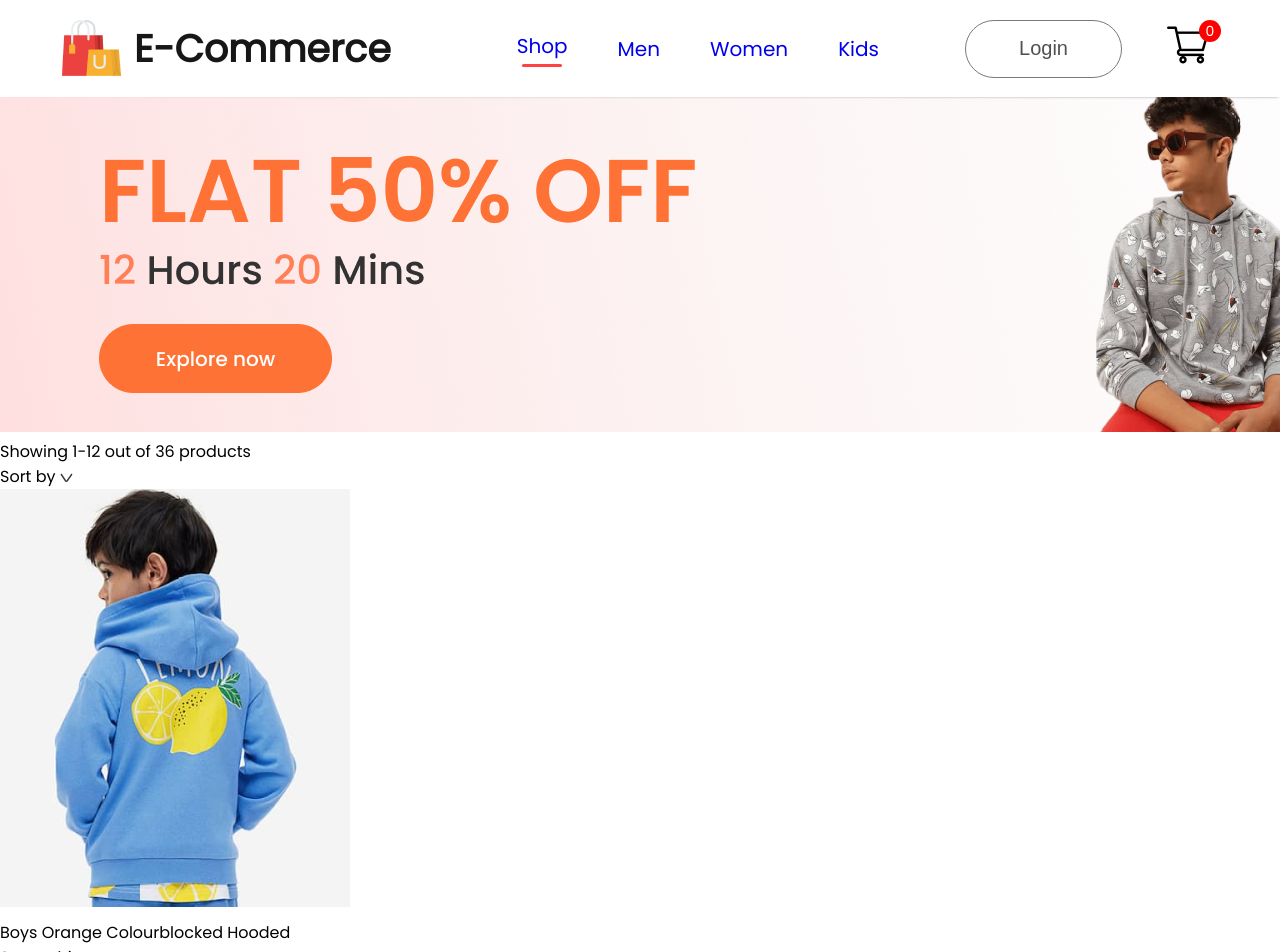
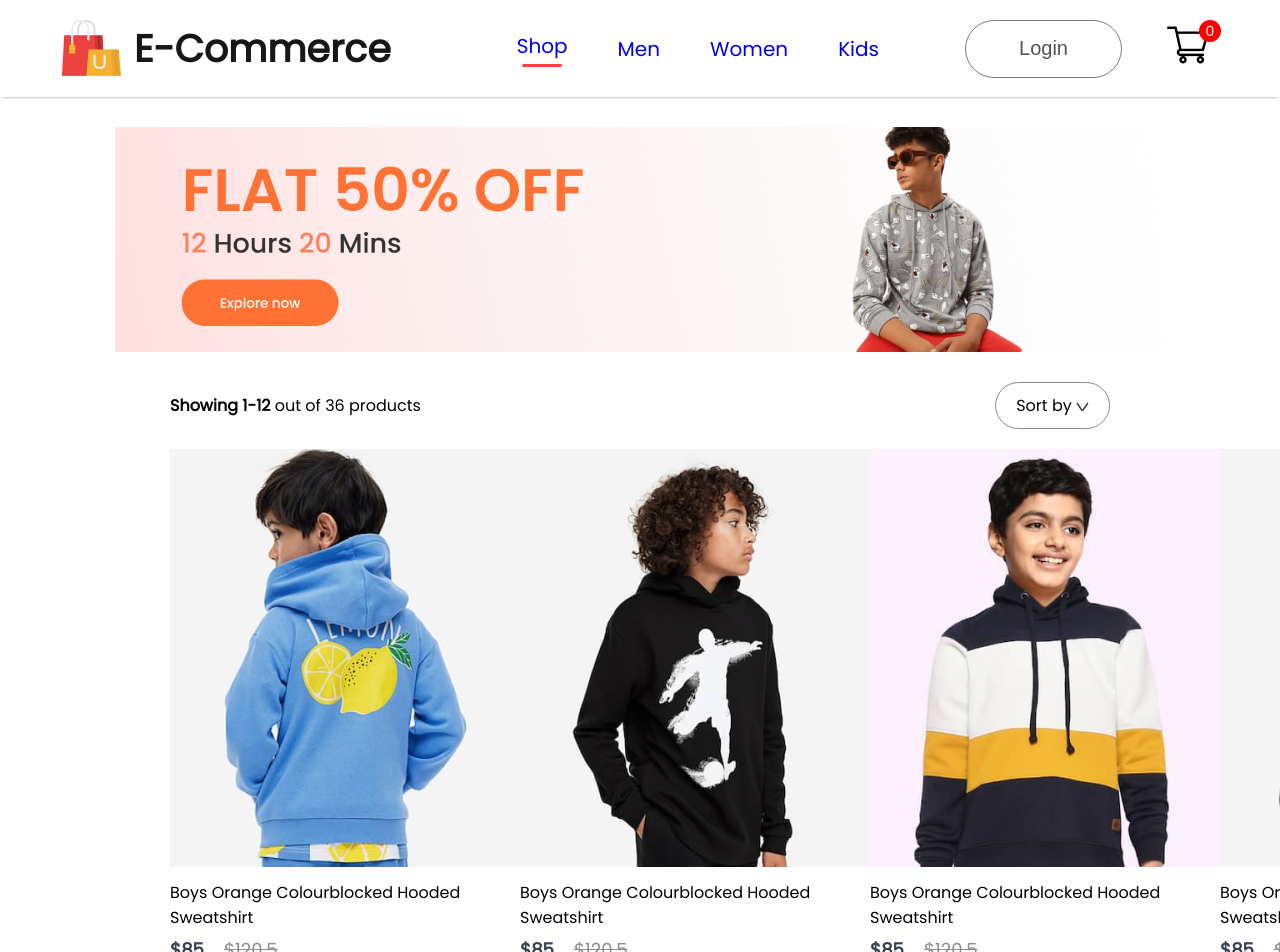
Before and after one commit to NicholasAdams722/E-Commerce, a React (Create React App) app: page /kids in a window 1280 px wide. Shown: the top 952 px of the page. Built offline with nearby package versions, Linux system fonts and the light colour scheme.

Commit message:
shopcategory-css

```diff
--- a/src/Pages/CSS/ShopCategory.css
+++ b/src/Pages/CSS/ShopCategory.css
@@ -0,0 +1,30 @@
+.shopcategory-banner{
+    display: block;
+    margin: 30px auto;
+    width: 82%;
+}
+
+.shopcategory-indexSort{
+    display: flex;
+    margin: 0px 170px;
+    justify-content: space-between;
+    align-items: center;
+}
+
+.shopcategory-sort{
+    padding: 10px 20px;
+    border-radius: 40px;
+    border: 1px solid #888;
+}
+
+.shopcategory-indexSort p span{
+    font-weight: 600;
+}
+
+.shopcategory-products{
+    margin: 20px 170px;
+    display: grid;
+    grid-template-columns: 1fr 1fr 1fr 1fr;
+    row-gap: 80px;
+
+}
--- a/src/Pages/ShopCategory.jsx
+++ b/src/Pages/ShopCategory.jsx
@@ -9,7 +9,7 @@
     const {all_product} = useContext(ShopContext)
   return (
     <div className='shop-category'>
-        <img src={props.banner} alt=""/>
+        <img className='shopcategory-banner' src={props.banner} alt=""/>
         <div className='shopcategory-indexSort'>
             <p>
                 <span>Showing 1-12</span> out of 36 products
```
